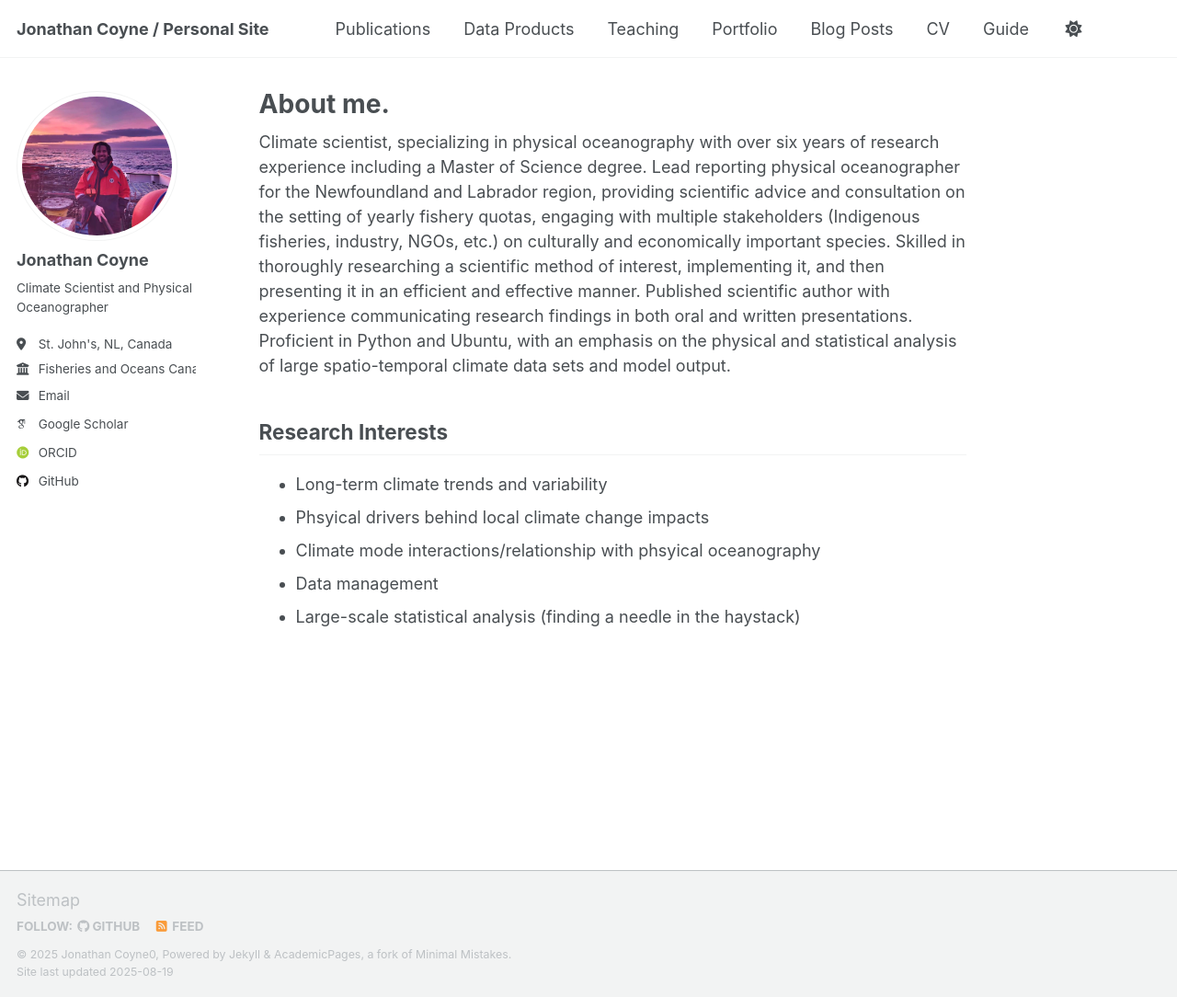
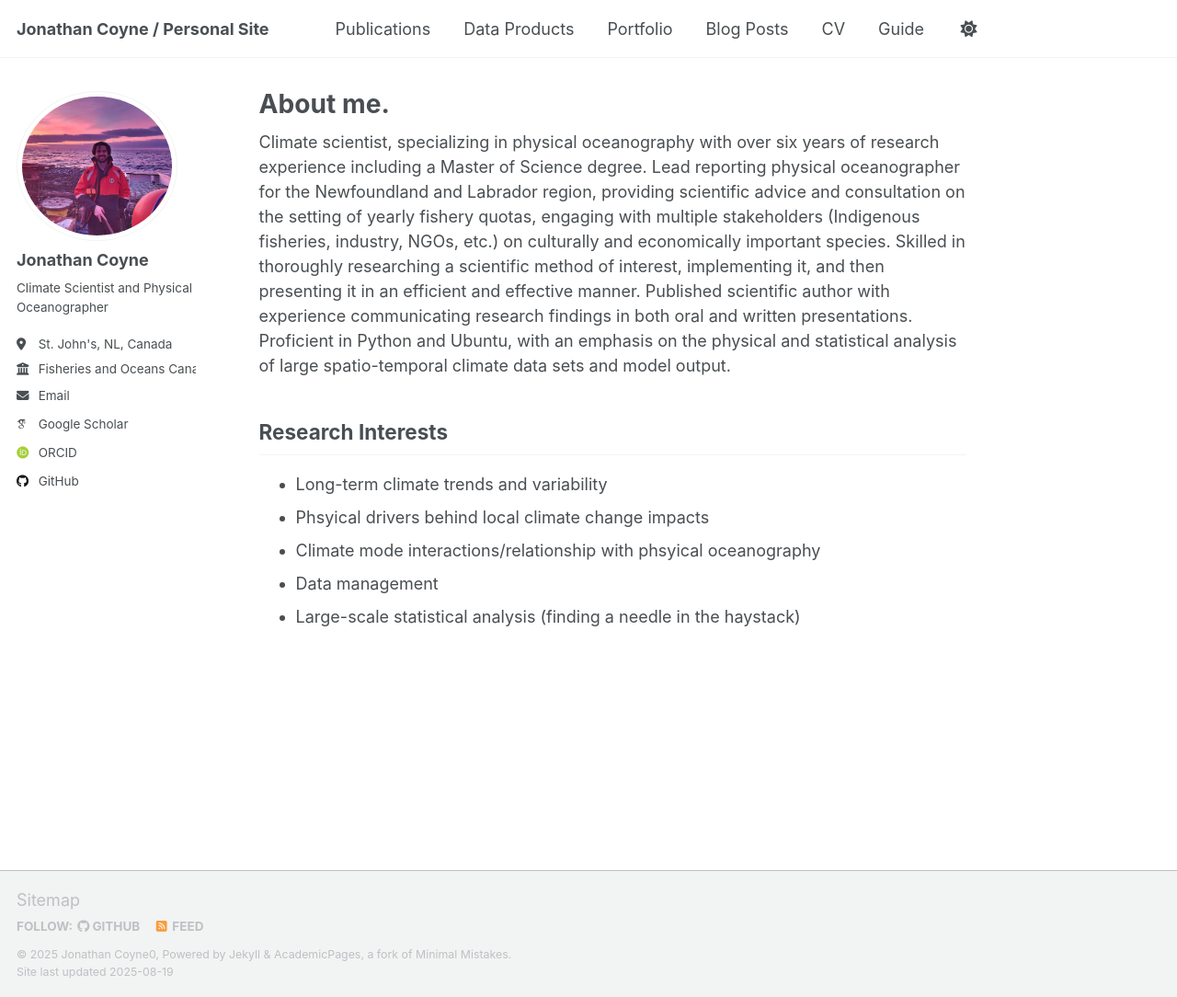
Before and after one commit to jn533213/jn533213.github.io, a Jekyll site: the page built from _pages/about.md, in a window 1280 px wide and 1084 px high. Shown: the whole window at 92% size. Built offline with Jekyll 4.4.1, drawn with Linux system fonts in a browser that asks for light colours; some web fonts are replaced; a script that is not in the unit is left out.

Commit message:
Update navigation.yml

```diff
--- a/_data/navigation.yml
+++ b/_data/navigation.yml
@@ -11,10 +11,10 @@ main:
   - title: "Publications"
     url: /publications/
 
+  #- title: "Data Products"
+  #  url: /dataproducts/
+
   - title: "Data Products"
-    url: /dataproducts/
-
-  - title: "Teaching"
     url: /teaching/
 
   - title: "Portfolio"
```
